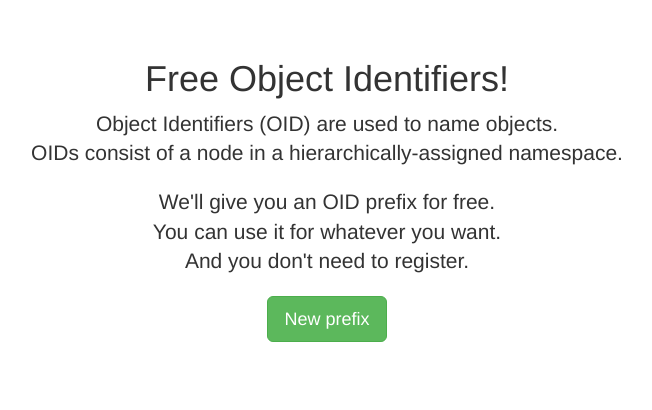
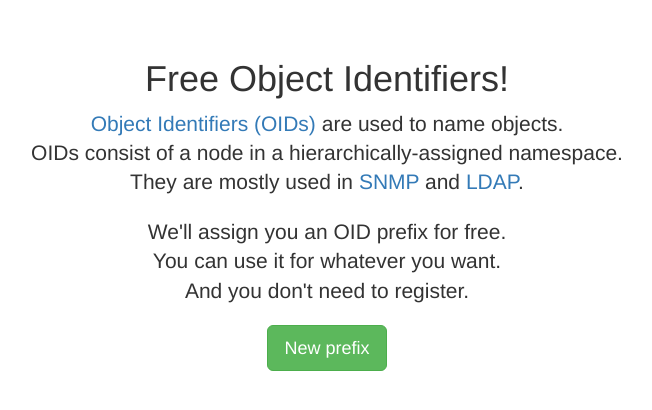
Before and after one commit to fxkr/free-oids, a Flask app: page / in a window 1280 px wide. Shown: the part 51-461 px from the top of the page, without its empty margins (313-965 px from the left). Run offline with Flask 2, Linux system fonts and the light colour scheme; some libraries are stand-ins or nearby versions.

Commit message:
Improve landing page text

```diff
--- a/freeoids/templates/index.html
+++ b/freeoids/templates/index.html
@@ -2,11 +2,16 @@
 {% block content %}
 <h1>Free Object Identifiers!</h1>
 <p class="lead">
-  Object Identifiers (OID) are used to name objects.<br>
-  OIDs consist of a node in a hierarchically-assigned namespace.
+  <a href="https://en.wikipedia.org/wiki/Object_identifier">Object Identifiers (OIDs)</a>
+  are used to name objects.<br>
+  OIDs consist of a node in a hierarchically-assigned namespace.<br>
+  They are mostly used in
+    <a href="https://en.wikipedia.org/wiki/Simple_Network_Management_Protocol">SNMP</a>
+  and
+    <a href="https://en.wikipedia.org/wiki/Lightweight_Directory_Access_Protocol">LDAP</a>.
 </p>
 <p class="lead">
-  We'll give you an OID prefix for free.<br>
+  We'll assign you an OID prefix for free.<br>
   You can use it for whatever you want.<br>
   And you don't need to register.
 </p>
```
